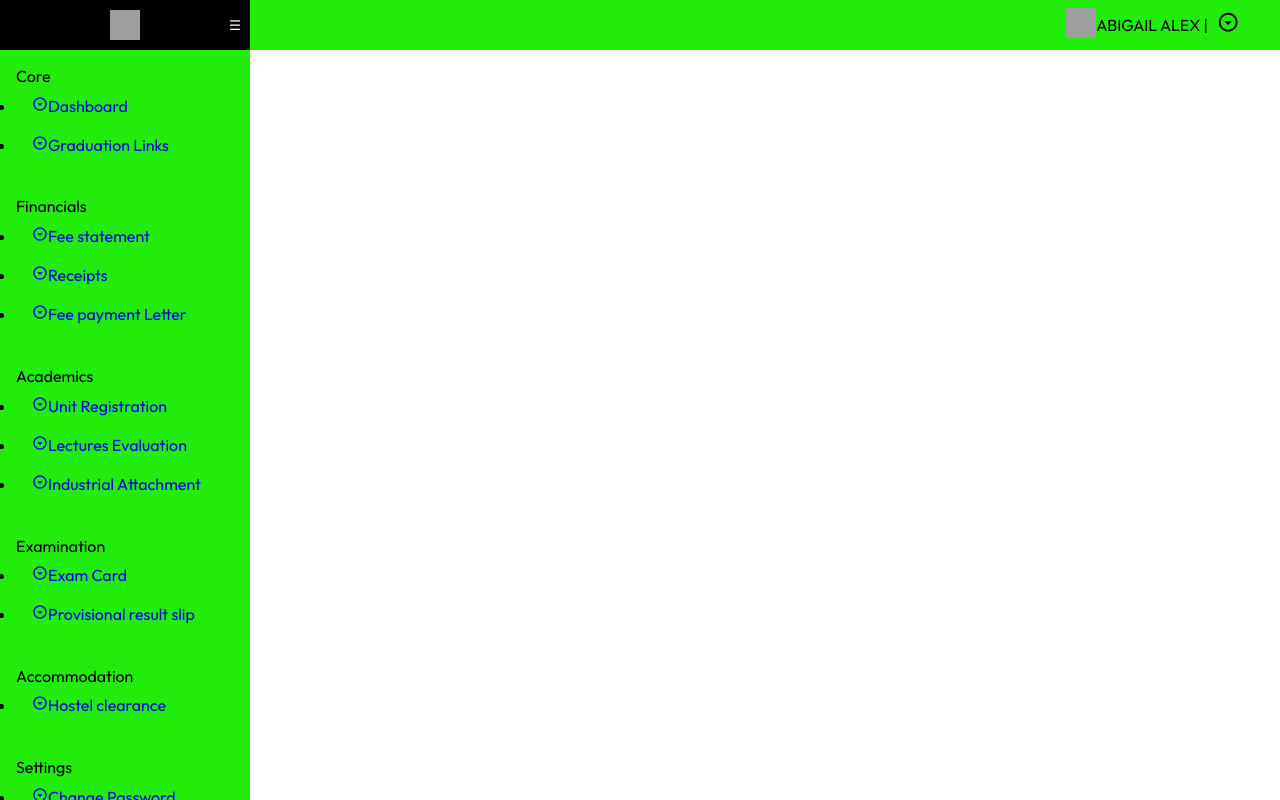
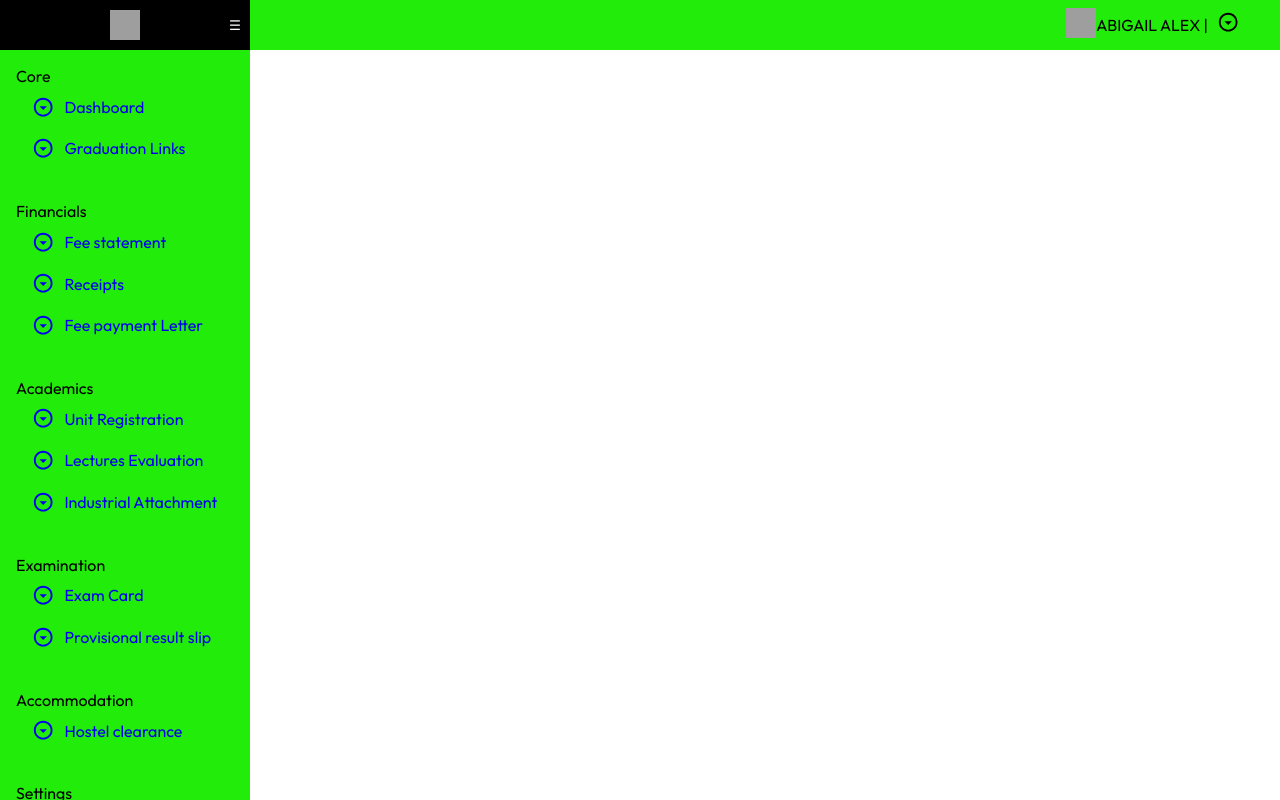
Before and after one commit to Ritahchanger/Meru-university-student-portal-clone, a React (Create React App) app: page / in a window 1280 px wide. Built offline with nearby package versions, Linux system fonts and the light colour scheme; grey boxes are pictures that could not be loaded.

Commit message:
Updates on sidebar styling

```diff
--- a/src/components/dashboard/student/StudentDashSidebar/StudentDashSidebar.css
+++ b/src/components/dashboard/student/StudentDashSidebar/StudentDashSidebar.css
@@ -9,9 +9,20 @@
 }
 
 .sidebar ul li a {
-  display: block;
+  display:flex;
 
   padding: 0.6rem 1rem;
 
   text-decoration: none;
+
+  align-items:center;
+  text-align:center;
 }
+
+.sidebar ul li a span{
+    display:flex;
+
+    align-items:center;
+    margin-right:10px;
+    font-size:1.4rem;
+}
--- a/src/index.css
+++ b/src/index.css
@@ -37,3 +37,8 @@
 img {
   width: 100%;
 }
+
+
+ul{
+  list-style:none;
+}
```
